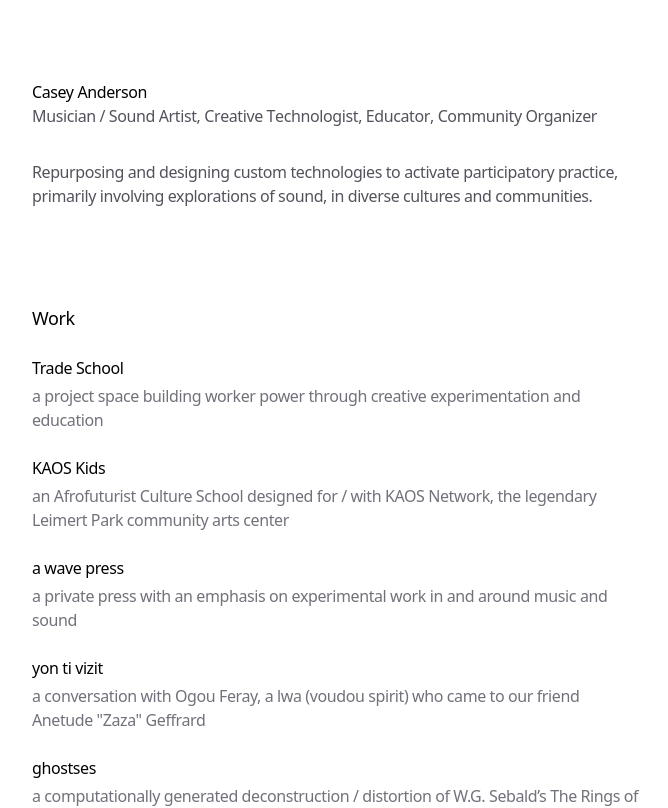
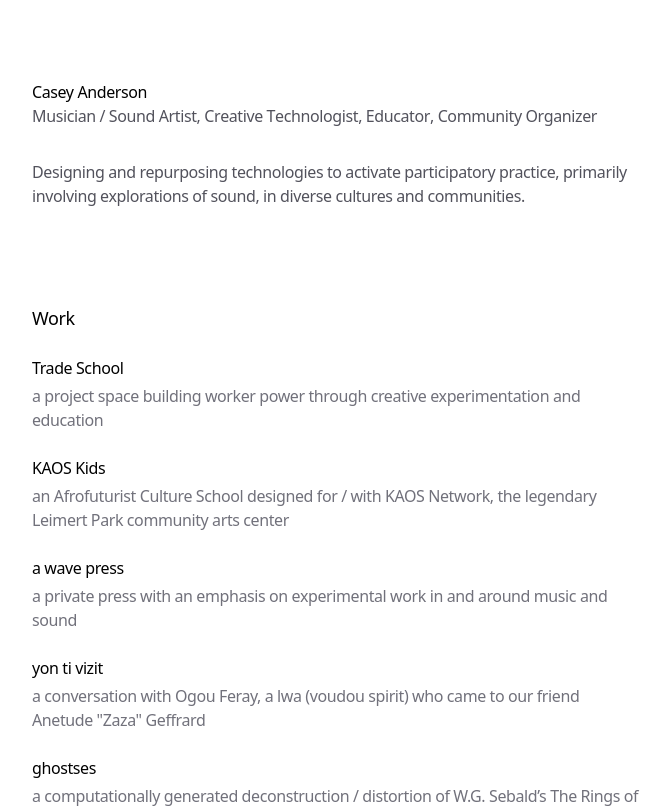
Before and after one commit to caseyanderson/caseyanderson.work, a Next.js app: page / in a window 1280 px wide. Shown: the top 808 px of the page, without its empty margins (304-972 px from the left). Built offline with nearby package versions, Linux system fonts and the light colour scheme.

Commit message:
copy edit

```diff
--- a/app/page.tsx
+++ b/app/page.tsx
@@ -137,7 +137,7 @@
       >
         <div className="flex-1">
           <p className="text-zinc-600 dark:text-zinc-400">
-            Repurposing and designing custom technologies to activate participatory practice,
+            Designing and repurposing technologies to activate participatory practice,
             primarily involving explorations of sound, in diverse cultures and communities.
           </p>
         </div>
```
